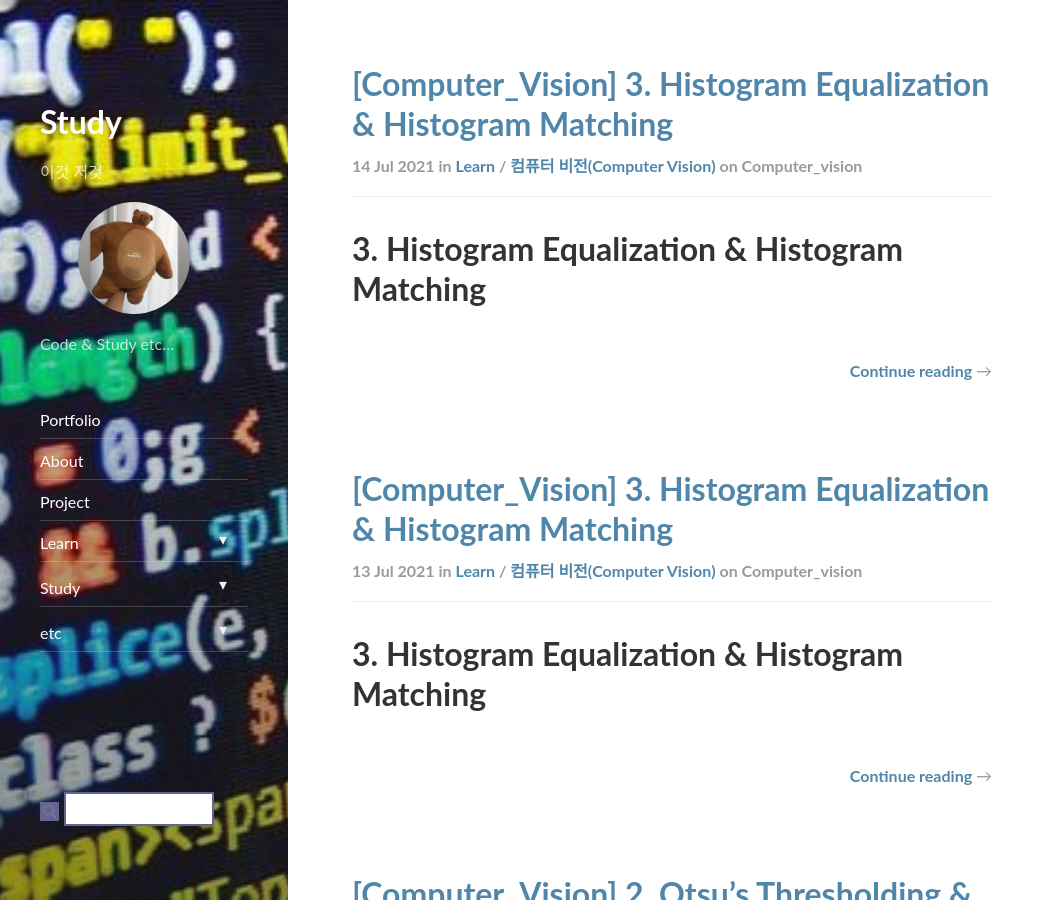
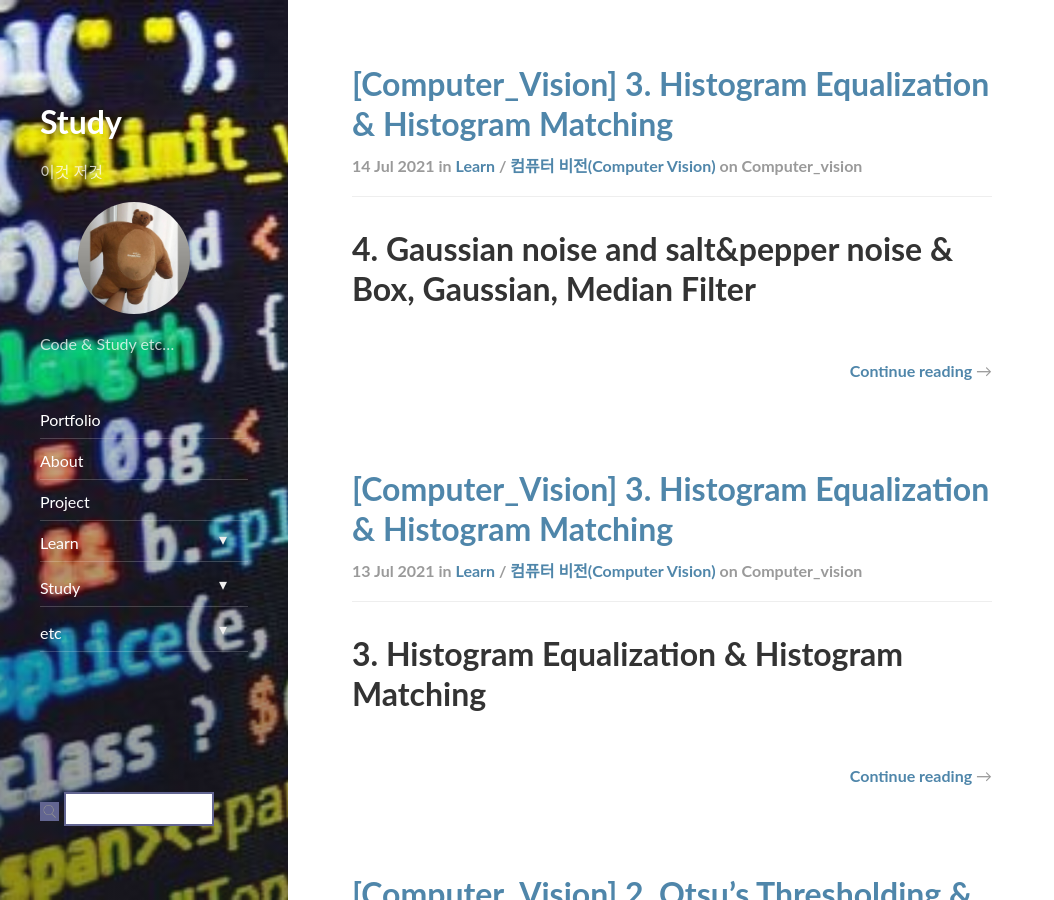
Before and after one commit to ekgus2222/ekgus2222.github.io, a Jekyll site: the page built from _featured_categories/learn/computer_vision.md, in a window 1280 px wide and 900 px high. Shown: the whole window, without its empty margins (0-1054 px from the left). Built offline with Jekyll 4.4.1, drawn with Linux system fonts in a browser that asks for light colours; nearby versions of some CDN libraries; part of the change alters nothing that is shown.

Commit message:
Update 2021-07-14-making-blog.md

````diff
--- a/_posts/learn/computer_vision/2021-07-14-making-blog.md
+++ b/_posts/learn/computer_vision/2021-07-14-making-blog.md
@@ -10,122 +10,120 @@ comments: true
 use_math: true
 ---
 
-# 3. Histogram Equalization & Histogram Matching
+# 4. Gaussian noise and salt&pepper noise & Box, Gaussian, Median Filter
 
-> # Histogram Equalization
+> # Noise
 > ## Input Image
 
-![inputImg](https://user-images.githubusercontent.com/69707792/125424580-e29eaa8d-3291-4c47-a8ef-aecbe75f5c07.JPG)
+![InputImg](https://user-images.githubusercontent.com/69707792/125555395-7eaab96f-eac3-4383-9644-032b8e893460.JPG)
 
-> ## Histogram Equalization
-- Histogram Equalization이란?
-    이미지의 밝기를 조정해 contrast를 개선한다.
-    contrast 높다 = 분산이 크다 = 분산이 가장 크려면 밝기 분포가 일정해야 한다 = 선명하다
-
-<img src = "https://user-images.githubusercontent.com/69707792/125429047-f6b3af06-98f9-4fe2-b223-17bac9261da5.jpg" width = 50%>
-
-- idea
-
-<img src = "https://user-images.githubusercontent.com/69707792/125430627-fb894105-8e6b-4d0a-af44-42c26a0f7729.jpg" width = 50%> r과 s matching
-
-<br>
-
+> ## Gaussian Noise
+- Gaussian Noise란?
+    - 각 픽셀과 관련없이 독립적으로 생김.
+    - $\hat I(i,j) = I(i,j) + n(i,j)
+> ## Salt&Pepper Noise
+- Salt&Pepper Noise란?
 
 > ### result
 
-![resultHEQ](https://user-images.githubusercontent.com/69707792/125427240-93288cdf-8f33-4f9b-b889-41fb4a4a4406.JPG)
+![noise](https://user-images.githubusercontent.com/69707792/125555564-74987786-a87b-439a-bbf5-3bbf478077f7.JPG)
 
 
 > ### Code
 ```C++
-void MainFrame::on_buttonHEQ_clicked()
-{
-    KImageColor icMain;
+//포커스 된 ImageForm으로부터 영상을 가져옴
+    KImageColor Gaussian_Noise;
+    KImageColor Salt_Noise;
 
     //포커스 된 ImageForm으로부터 영상을 가져옴
     if(_q_pFormFocused != 0 && _q_pFormFocused->ImageColor().Address() &&  _q_pFormFocused->ID() == "OPEN")
     {
-        icMain = _q_pFormFocused->ImageColor();
+        Gaussian_Noise = _q_pFormFocused->ImageColor();
+        Salt_Noise = _q_pFormFocused->ImageColor();
     }
     else
         return;
 
 
-    //To get its histogramming
-    int histo_R[256] = {0, };
-    int histo_G[256] = {0, };
-    int histo_B[256] = {0, };
-
-    double P_R[256] = {0, };
-    double P_G[256] = {0, };
-    double P_B[256] = {0, };
-
-    double T_R[256] = {0, };
-    double T_G[256] = {0, };
-    double T_B[256] = {0, };
-
-    double r_R[256] = {0, };
-    double r_G[256] = {0, };
-    double r_B[256] = {0, };
 
 
-    //histogram
-    for(unsigned int i=0; i<icMain.Row(); i++){
-        for(unsigned int j=0; j<icMain.Col(); j++)
-        {
-            histo_R[icMain[i][j].r] += 1;
-            histo_G[icMain[i][j].g] += 1;
-            histo_B[icMain[i][j].b] += 1;
+    //Gaussian Noise 생성
+    double sigma = ui->spin_GaussianParameter->value();
+
+    KGaussian GauN;
+    GauN.Create(0, sigma*sigma);
+    GauN.OnRandom(Gaussian_Noise.Size());
+
+    double dNoise = 0;
+    double Kp = 8;
+    for(int i = 0; i<Gaussian_Noise.Row();i++){
+        for(int j = 0; j<Gaussian_Noise.Col();j++){
+            dNoise = GauN.Generate();
+
+            if(Gaussian_Noise[i][j].r + dNoise*Kp > 255)
+                Gaussian_Noise[i][j].r = 255;
+            else if(Gaussian_Noise[i][j].r +dNoise*Kp < 0)
+                Gaussian_Noise[i][j].r = 0;
+            else
+                Gaussian_Noise[i][j].r += dNoise*Kp;
+
+            if(Gaussian_Noise[i][j].g + dNoise*Kp > 255)
+                Gaussian_Noise[i][j].g = 255;
+            else if(Gaussian_Noise[i][j].g +dNoise*Kp < 0)
+                Gaussian_Noise[i][j].g = 0;
+            else
+                Gaussian_Noise[i][j].g += dNoise*Kp;
+
+            if(Gaussian_Noise[i][j].b + dNoise*Kp > 255)
+                Gaussian_Noise[i][j].b = 255;
+            else if(Gaussian_Noise[i][j].b +dNoise*Kp < 0)
+                Gaussian_Noise[i][j].b = 0;
+            else
+                Gaussian_Noise[i][j].b += dNoise*Kp;
+        }
+    }
+
+
+    //Salt Noise 생성
+    srand((int)time(NULL));
+
+
+    double Thres = 0.005;
+    double minus_Thres = (double)(1-Thres);
+    double random;
+
+
+    for(int i=0; i<Salt_Noise.Row(); i++){
+        for(int j=0;j<Salt_Noise.Col();j++){
+
+            random = (double) rand()/RAND_MAX;
+
+            if(random<Thres)
+            {
+                Salt_Noise[i][j].r = 0;
+                Salt_Noise[i][j].g = 0;
+                Salt_Noise[i][j].b = 0;
+            }
+            else if(random>minus_Thres){
+                Salt_Noise[i][j].r = 255;
+                Salt_Noise[i][j].g = 255;
+                Salt_Noise[i][j].b = 255;
+            }
+
 
         }
     }
 
-    for(unsigned int t=0; t<256; t++){
-
-        P_R[t] = (double)histo_R[t]/(double)icMain.Size();
-        P_G[t] = (double)histo_G[t]/(double)icMain.Size();
-        P_B[t] = (double)histo_B[t]/(double)icMain.Size();
-
-        //qDebug() << t << " : " << P_R[t];
-
-    }
-    //
 
 
-    // 대응
-    T_R[0] = P_R[0];
-    T_G[0] = P_G[0];
-    T_B[0] = P_B[0];
+    //show noise
+    ImageForm*  q_pForm1 = new ImageForm(Salt_Noise, "Salt_and_Pepper Noise", this);
+    _plpImageForm->Add(q_pForm1);
+    q_pForm1->show();
 
-    // 1/255 * r = T_R[r]
-
-    for(unsigned int r=1; r<256; r++){
-        T_R[r] = T_R[r-1] + P_R[r];
-        r_R[r] = T_R[r] * 255;
-        T_B[r] = T_G[r-1] + P_G[r];
-        r_G[r] = T_G[r] * 255;
-        T_G[r] = T_B[r-1] + P_B[r];
-        r_B[r] = T_B[r] * 255;
-
-        //qDebug() << r << " : " << T_R[r];
-
-    }
-
-
-    // 대입
-    for(unsigned int i=0; i<icMain.Row(); i++){
-        for(unsigned int j=0; j<icMain.Col(); j++)
-        {
-            icMain[i][j].r = r_R[icMain[i][j].r];
-            icMain[i][j].g = r_R[icMain[i][j].g];
-            icMain[i][j].b = r_R[icMain[i][j].b];
-        }
-    }
-
-    ImageForm*  q_pForm2 = new ImageForm(icMain, "HEQ", this);
+    ImageForm*  q_pForm2 = new ImageForm(Gaussian_Noise, "Gaussian Noise", this);
     _plpImageForm->Add(q_pForm2);
     q_pForm2->show();
-}
 ```
 
 
````
